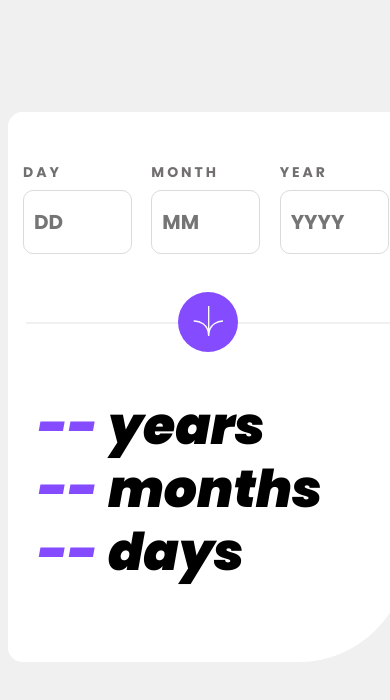
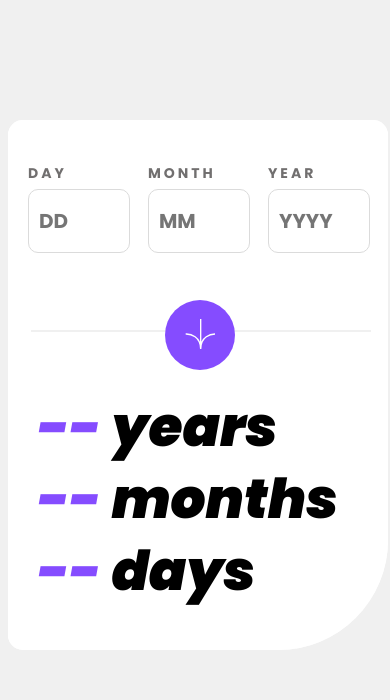
Before and after one commit to dhruv6-6/age-calculator, a plain HTML site: page index.html in a window 390 px wide. Drawn offline with Linux system fonts and the light colour scheme.

Commit message:
responsive layout test 2

```diff
--- a/age_calc.css
+++ b/age_calc.css
@@ -211,7 +211,7 @@ html, body {
 }
 @media only screen and (max-width: 500px){
     .center_side{
-        width: 465px;
+        width: 380px;
     }
     .top{
         flex:2;
@@ -220,38 +220,44 @@ html, body {
         flex:3;
     }
     .middle{
-        height:550px;
+        height:530px;
     }
     .main1{
         height: 190px;
     }
     .inp{
-        margin-top: 50px;
+        margin-top: 43px;
         flex:1;
     }
     .one{
-        margin-left: 15px;
+        margin-left: 20px;
     }
     .dispm{
         font-size: 14px;
     }
     .inpa{
-        margin-top: 8px;
-        width: 95px;
+        margin-top: 6px;
+        width: 88px;
         height:60px;
         border-radius: 10px;
     }
     .line{
-        width:365px;
+        width:340px;
         margin-right: 17px;
         margin-top: 20px;
     }
     .main3{
         top: 180px;
-        left:170px;
+        left:157px;
+        height: 70px;
+        width: 70px;
+        border-radius: 35px;
     }
     .main2{
-        margin-top: 50px;
-
+        margin-top: 40px;
+    }
+    .out{
+        height:72px;
+        font-size: 55px;
     }
 }
```
